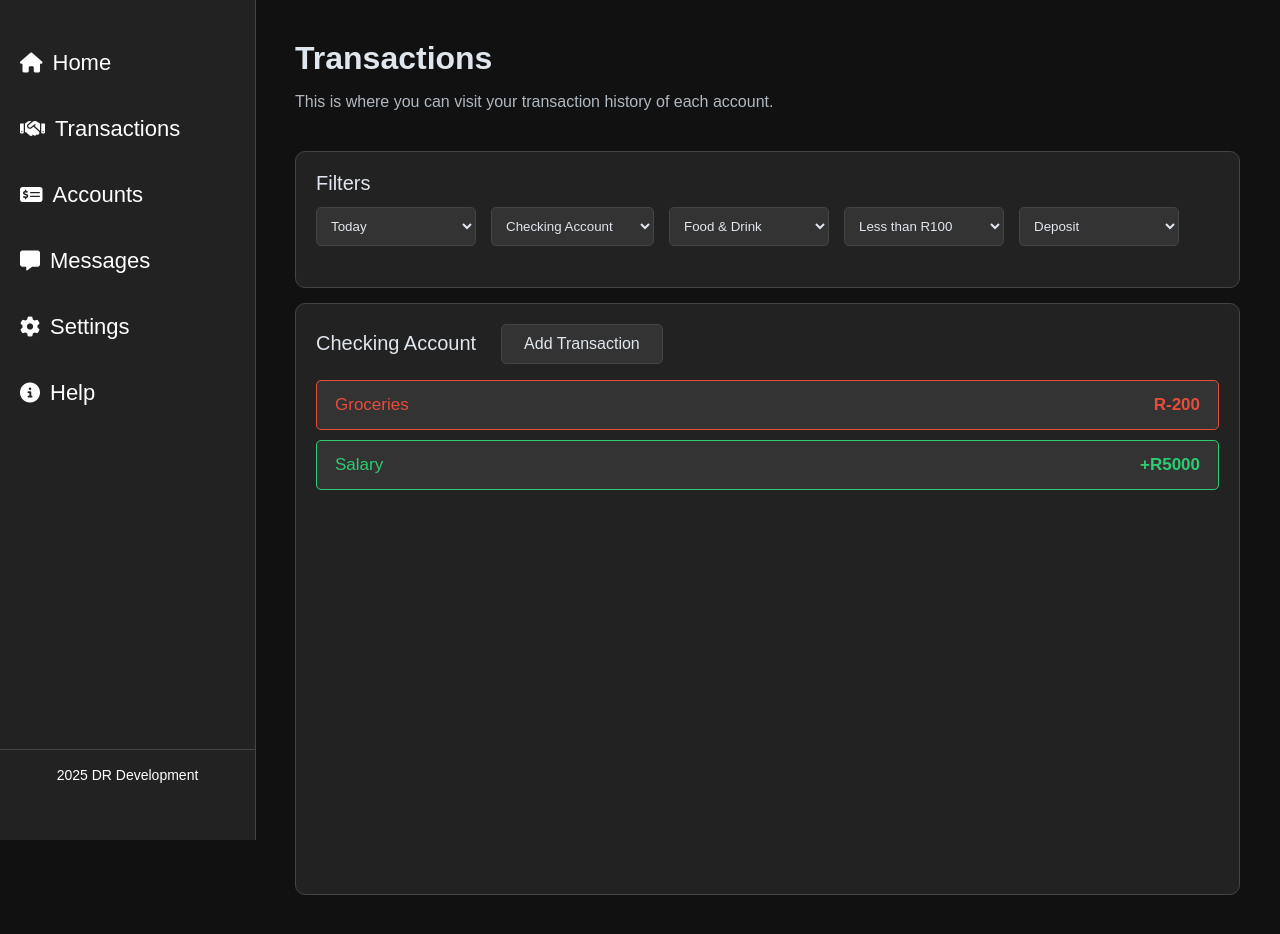
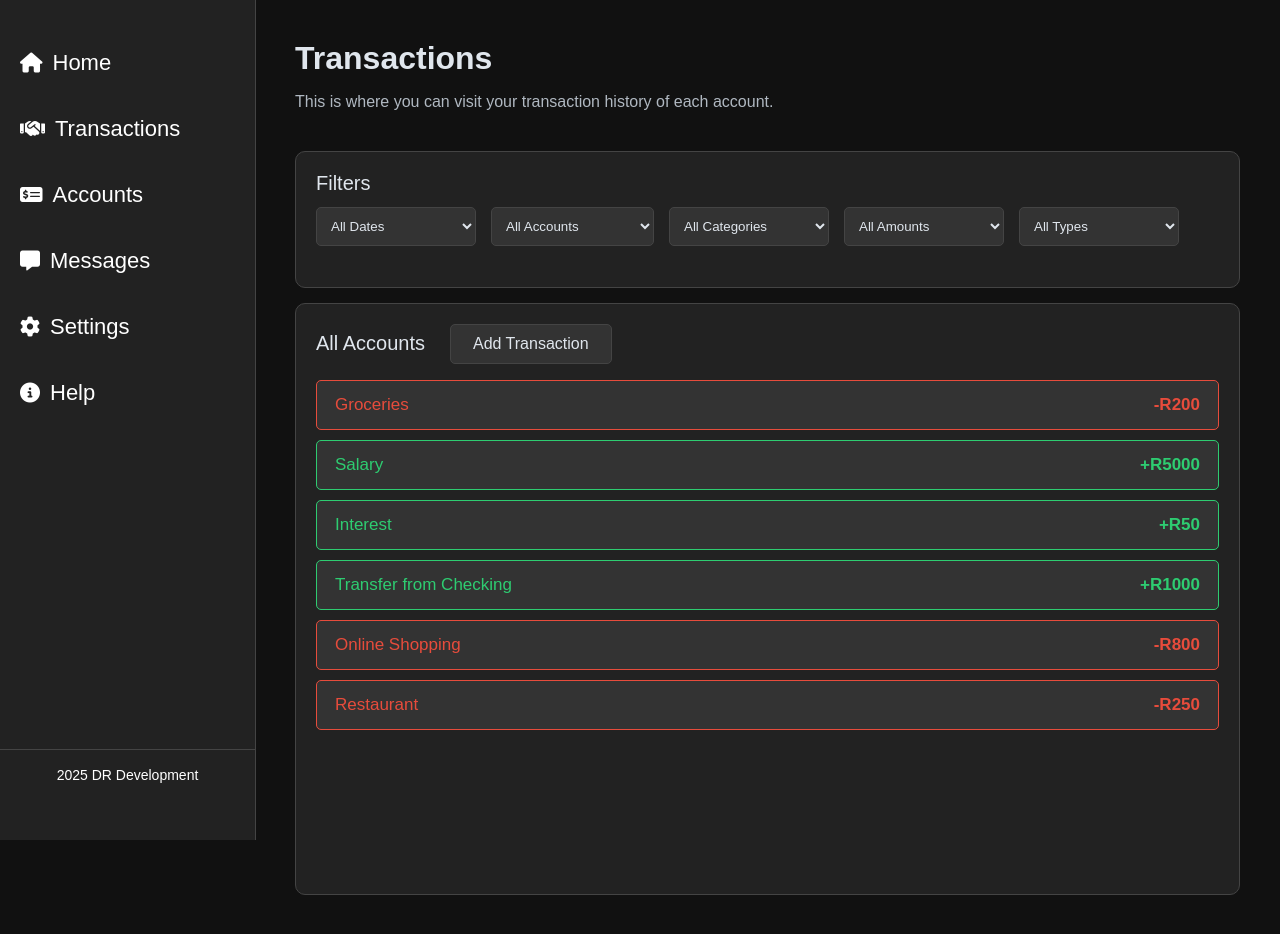
Before and after one commit to DwayneCrous/SuperCoolFinanceTracker, a SvelteKit app: page /Transactions in a window 1280 px wide. Built offline with nearby package versions, Linux system fonts and the light colour scheme.

Commit message:
All filters are now fully functional

```diff
--- a/src/routes/Transactions/+page.svelte
+++ b/src/routes/Transactions/+page.svelte
@@ -1,20 +1,155 @@
 <script>
   const transactions = {
     "Checking Account": [
-      { id: 1, desc: "Groceries", amount: -200 },
-      { id: 2, desc: "Salary", amount: 5000 },
+      {
+        id: 1,
+        desc: "Groceries",
+        amount: -200,
+        category: "Food & Drink",
+        type: "Withdrawal",
+        date: "2025-07-04",
+      },
+      {
+        id: 2,
+        desc: "Salary",
+        amount: 5000,
+        category: "Income",
+        type: "Deposit",
+        date: "2025-07-01",
+      },
     ],
     "Savings Account": [
-      { id: 1, desc: "Interest", amount: 50 },
-      { id: 2, desc: "Transfer from Checking", amount: 1000 },
+      {
+        id: 1,
+        desc: "Interest",
+        amount: 50,
+        category: "Income",
+        type: "Deposit",
+        date: "2025-07-03",
+      },
+      {
+        id: 2,
+        desc: "Transfer from Checking",
+        amount: 1000,
+        category: "Transfer",
+        type: "Transfer",
+        date: "2025-06-30",
+      },
     ],
     "Credit Card Account": [
-      { id: 1, desc: "Online Shopping", amount: -800 },
-      { id: 2, desc: "Restaurant", amount: -250 },
+      {
+        id: 1,
+        desc: "Online Shopping",
+        amount: -800,
+        category: "Shopping",
+        type: "Withdrawal",
+        date: "2025-07-02",
+      },
+      {
+        id: 2,
+        desc: "Restaurant",
+        amount: -250,
+        category: "Food & Drink",
+        type: "Withdrawal",
+        date: "2025-06-28",
+      },
     ],
   };
 
-  let selectedAccount = "Checking Account";
+  let selectedAccount = "all";
+  let selectedDate = "all";
+  let selectedCategory = "all";
+  let selectedAmount = "all";
+  let selectedType = "all";
+
+  $: allTransactions = Object.entries(transactions).flatMap(([account, txs]) =>
+    txs.map((tx) => ({ ...tx, account }))
+  );
+
+  $: filteredTransactions = (
+    selectedAccount === "all"
+      ? allTransactions
+      : allTransactions.filter((tx) => tx.account === selectedAccount)
+  )
+    .filter((tx) => {
+      // Filtering the date
+      if (selectedDate === "all") return true;
+      const today = new Date("2025-07-04");
+      const txDate = new Date(tx.date);
+      switch (selectedDate) {
+        case "today":
+          return txDate.toDateString() === today.toDateString();
+        case "thisWeek": {
+          const startOfWeek = new Date(today);
+          startOfWeek.setDate(today.getDate() - today.getDay());
+          return txDate >= startOfWeek && txDate <= today;
+        }
+        case "lastWeek": {
+          const lastWeekStart = new Date(today);
+          lastWeekStart.setDate(today.getDate() - today.getDay() - 7);
+          const lastWeekEnd = new Date(today);
+          lastWeekEnd.setDate(today.getDate() - today.getDay() - 1);
+          return txDate >= lastWeekStart && txDate <= lastWeekEnd;
+        }
+        case "thisMonth":
+          return (
+            txDate.getMonth() === today.getMonth() &&
+            txDate.getFullYear() === today.getFullYear()
+          );
+        case "lastMonth": {
+          const lastMonth = new Date(
+            today.getFullYear(),
+            today.getMonth() - 1,
+            1
+          );
+          return (
+            txDate.getMonth() === lastMonth.getMonth() &&
+            txDate.getFullYear() === lastMonth.getFullYear()
+          );
+        }
+        case "thisYear":
+          return txDate.getFullYear() === today.getFullYear();
+        case "lastYear":
+          return txDate.getFullYear() === today.getFullYear() - 1;
+        default:
+          return true;
+      }
+    })
+    .filter((tx) => {
+      // Filtering the category of the transactions
+      return (
+        selectedCategory === "all" ||
+        tx.category.toLowerCase().trim() ===
+          selectedCategory.toLowerCase().trim()
+      );
+    })
+    .filter((tx) => {
+      // Filtering the amount of the transactions
+      if (selectedAmount === "all") return true;
+      const absAmount = Math.abs(tx.amount);
+      if (selectedAmount === "lt100") return absAmount < 100;
+      if (selectedAmount === "100to500")
+        return absAmount >= 100 && absAmount <= 500;
+      if (selectedAmount === "500to1000")
+        return absAmount > 500 && absAmount <= 1000;
+      if (selectedAmount === "gt1000") return absAmount > 1000;
+      return true;
+    })
+    .filter((tx) => {
+      // Filtering the type of the transactions
+      return selectedType === "all" || tx.type === selectedType;
+    });
+
+  $: availableCategories = Array.from(
+    new Set(
+      (selectedAccount === "all"
+        ? allTransactions
+        : transactions[selectedAccount] || []
+      )
+        .map((tx) => tx.category)
+        .filter(Boolean)
+    )
+  ).sort();
 
   $: accountTransactions = transactions[selectedAccount] || [];
 </script>
@@ -32,61 +167,77 @@
       <div class="filters">
         <p>Filters</p>
         <div class="filter-selects">
-          <select name="Filter By Date" id="dropdown_date">
-            <option value="option1">Today</option>
-            <option value="option2">This Week</option>
-            <option value="option3">Last Week</option>
-            <option value="option4">This Month</option>
-            <option value="option5">Last Month</option>
-            <option value="option6">This Year</option>
-            <option value="option7">Last Year</option>
+          <select
+            name="Filter By Date"
+            id="dropdown_date"
+            bind:value={selectedDate}
+          >
+            <option value="all">All Dates</option>
+            <option value="today">Today</option>
+            <option value="thisWeek">This Week</option>
+            <option value="lastWeek">Last Week</option>
+            <option value="thisMonth">This Month</option>
+            <option value="lastMonth">Last Month</option>
+            <option value="thisYear">This Year</option>
+            <option value="lastYear">Last Year</option>
           </select>
           <select
             name="Filter By Account"
             id="dropdown_account"
             bind:value={selectedAccount}
           >
+            <option value="all">All Accounts</option>
             <option value="Checking Account">Checking Account</option>
             <option value="Savings Account">Savings Account</option>
             <option value="Credit Card Account">Credit Card Account</option>
           </select>
-          <select name="Filter By Category" id="dropdown_category">
-            <option value="option1">Food & Drink</option>
-            <option value="option2">Transport</option>
-            <option value="option3">Entertainment</option>
-            <option value="option4">Bills & Utilities</option>
-            <option value="option5">Health</option>
-            <option value="option6">Shopping</option>
-            <option value="option7">Income</option>
+          <select
+            name="Filter By Category"
+            id="dropdown_category"
+            bind:value={selectedCategory}
+          >
+            <option value="all">All Categories</option>
+            {#each availableCategories as cat}
+              <option value={cat}>{cat}</option>
+            {/each}
           </select>
-          <select name="Filter By Amount" id="dropdown_amount">
-            <option value="option1">Less than R100</option>
-            <option value="option2">R100 - R500</option>
-            <option value="option3">R500 - R1000</option>
-            <option value="option4">More than R1000</option>
+          <select
+            name="Filter By Amount"
+            id="dropdown_amount"
+            bind:value={selectedAmount}
+          >
+            <option value="all">All Amounts</option>
+            <option value="lt100">Less than R100</option>
+            <option value="100to500">R100 - R500</option>
+            <option value="500to1000">R500 - R1000</option>
+            <option value="gt1000">More than R1000</option>
           </select>
-          <select name="Filter By Transaction Type" id="dropdown_type">
-            <option value="option1">Deposit</option>
-            <option value="option2">Withdrawal</option>
-            <option value="option3">Transfer</option>
+          <select
+            name="Filter By Transaction Type"
+            id="dropdown_type"
+            bind:value={selectedType}
+          >
+            <option value="all">All Types</option>
+            <option value="Deposit">Deposit</option>
+            <option value="Withdrawal">Withdrawal</option>
+            <option value="Transfer">Transfer</option>
           </select>
         </div>
       </div>
       <div class="account-transactions">
         <div class="account-header">
-          <p>{selectedAccount}</p>
+          <p>{selectedAccount === "all" ? "All Accounts" : selectedAccount}</p>
           <button class="add-transaction" id="add-transactions"
             >Add Transaction</button
           >
         </div>
-        <!-- <p>Total Balance: R{totalBalance}</p> -->
-        {#if accountTransactions.length > 0}
+        {#if filteredTransactions.length > 0}
           <ul class="transactions-list">
-            {#each accountTransactions as tx}
+            {#each filteredTransactions as tx}
               <li class={tx.amount >= 0 ? "income" : "expense"}>
                 <span class="transaction-desc">{tx.desc}</span>
                 <span class="transaction-amount">
-                  {tx.amount >= 0 ? "+" : ""}R{tx.amount}
+                  {tx.amount >= 0 ? "+" : "-"}R{Math.abs(tx.amount)}
                 </span>
               </li>
             {/each}
```
